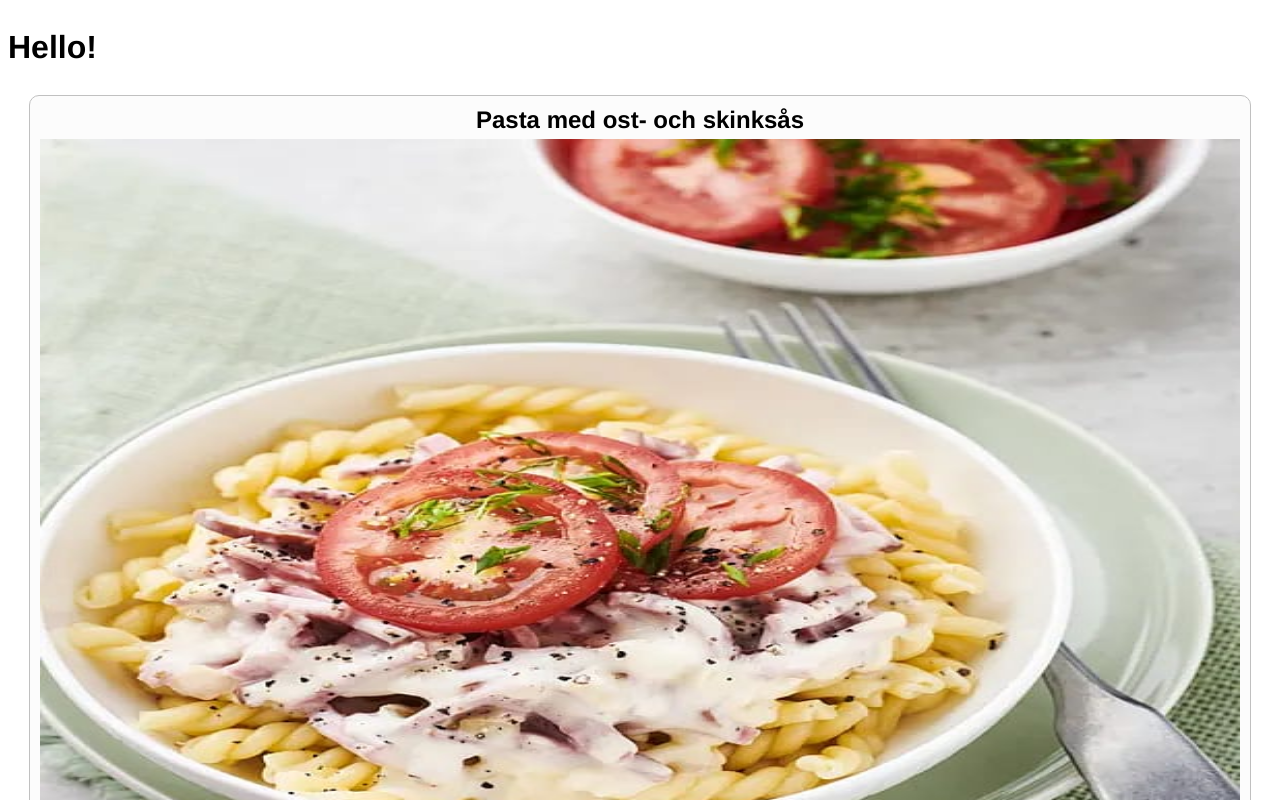
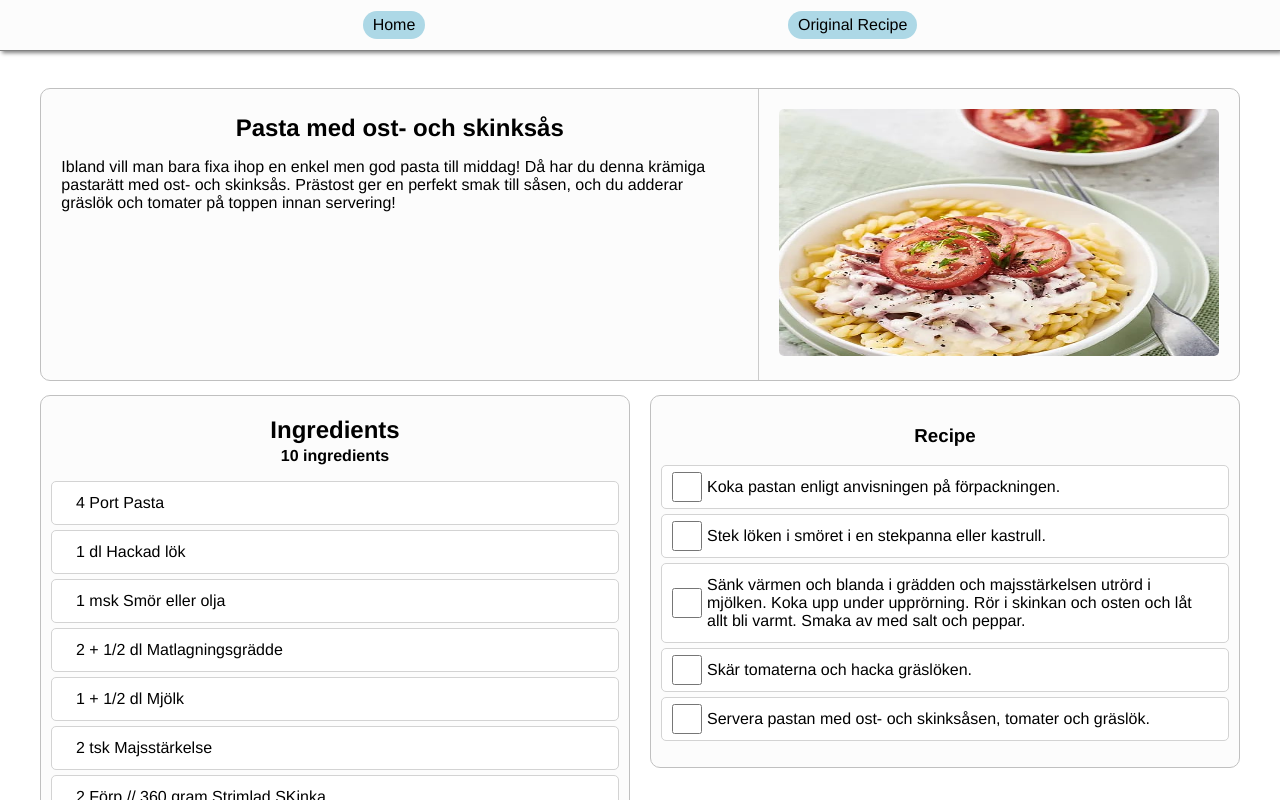
Before and after one commit to Kybbe/foodlist, a Vue app: page / in a window 1280 px wide. Shown: the top 800 px of the page. Built offline with nearby package versions, Linux system fonts and the light colour scheme.

Commit message:
MVP for a signle todo

```diff
--- a/src/App.vue
+++ b/src/App.vue
@@ -1,8 +1,15 @@
 <template>
+  <navbar />
   <div id="content">
-    <HelloWorld />
-
-    <div class="bigCard card">
+    <div
+      class="bigCard card"
+      style="
+        display: flex;
+        flex-wrap: wrap;
+        justify-content: space-evenly;
+        padding: 0px;
+      "
+    >
       <mainArea />
     </div>
 
@@ -17,18 +24,18 @@
 </template>
 
 <script>
-import HelloWorld from "./components/HelloWorld.vue";
 import mainArea from "./components/mainArea.vue";
 import recipe from "./components/recipe.vue";
 import ingredients from "./components/ingredients.vue";
+import Navbar from "./components/navbar.vue";
 
 export default {
   name: "App",
   components: {
-    HelloWorld,
     mainArea,
     recipe,
     ingredients,
+    Navbar,
   },
 };
 </script>
@@ -38,6 +45,10 @@ export default {
   --background-color: white;
   --card-color: rgba(0, 0, 0, 0.01);
   --text-color: black;
+}
+
+body {
+  margin: 0;
 }
 
 #app {
@@ -51,10 +62,10 @@ export default {
 #content {
   display: flex;
   flex-wrap: wrap;
-}
 
-.header {
-  width: 100%;
+  max-width: 75em;
+  margin: 0 auto;
+  padding: 10px;
 }
 
 .card {
@@ -81,11 +92,16 @@ export default {
   }
 
   .bigCard {
-    width: 95%
+    width: 100%;
   }
 
   .mediumCard {
-    width: 45%;
+    width: calc(50% - 32px);
+    margin: 7px 0px;
+  }
+
+  .mediumCard:nth-child(2n) {
+    margin-right: 20px;
   }
 
   .smallCard {
--- a/src/components/HelloWorld.vue
+++ /dev/null
@@ -1,19 +0,0 @@
-<template>
-  <div class="header">
-    <h1>{{ msg }}</h1>
-  </div>
-</template>
-
-<script>
-export default {
-  name: "HelloWorld",
-  data() {
-    return {
-      msg: "Hello!",
-    };
-  },
-};
-</script>
-
-<!-- Add "scoped" attribute to limit CSS to this component only -->
-<style lang="scss"></style>
--- a/src/components/mainArea.vue
+++ b/src/components/mainArea.vue
@@ -1,7 +1,14 @@
 <template>
-  <h2>{{ title }}</h2>
-  <img src="../assets/pasta_med_kramig_ost-_och_skinksas.jpg" alt="image of the dish" />
-  <p class="description"> {{ description }} </p>
+  <div id="descriptionContainer">
+    <h2>{{ title }}</h2>
+    <p class="description">{{ description }}</p>
+  </div>
+  <div id="imgContainer">
+    <img
+      src="../assets/pasta_med_kramig_ost-_och_skinksas.jpg"
+      alt="image of the dish"
+    />
+  </div>
 </template>
 
 <script>
@@ -10,15 +17,49 @@ export default {
   data() {
     return {
       title: "Pasta med ost- och skinksås",
-      description: "Ibland vill man bara fixa ihop en enkel men god pasta till middag! Då har du denna krämiga pastarätt med ost- och skinksås. Prästost ger en perfekt smak till såsen, och du adderar gräslök och tomater på toppen innan servering!",
+      description:
+        "Ibland vill man bara fixa ihop en enkel men god pasta till middag! Då har du denna krämiga pastarätt med ost- och skinksås. Prästost ger en perfekt smak till såsen, och du adderar gräslök och tomater på toppen innan servering!",
     };
   },
 };
 </script>
 
 <style lang="scss" scoped>
-  h2 {
-    text-align: center;
-    margin: 0px 0px 5px 0px;
+h2 {
+  width: 100%;
+  text-align: center;
+  margin: 5px 0px 5px 0px;
+}
+
+#descriptionContainer {
+  width: 100%;
+
+  p {
+    height: 100%;
   }
+}
+
+#imgContainer {
+  width: 100%;
+
+  img {
+    width: 100%;
+    border-radius: 5px;
+  }
+}
+
+@media (min-width: 800px) {
+  #descriptionContainer, #imgContainer {
+    padding: 20px;
+  }
+
+  #descriptionContainer {
+    width: calc(60% - 42px);
+    border-right: 1px solid rgba(128, 128, 128, 0.4);
+  }
+
+  #imgContainer {
+    width: calc(40% - 40px);
+  }
+}
 </style>
--- /dev/null
+++ b/src/components/navbar.vue
@@ -0,0 +1,46 @@
+<template>
+  <div class="header">
+    <a href="app.vue">Home</a>
+    <a :href="link" target="_blank">Original Recipe</a>
+  </div>
+</template>
+
+<script>
+export default {
+  name: "Navbar",
+  data() {
+    return {
+      link: "https://www.ica.se/recept/pasta-med-kramig-ost-och-skinksas-725815/",
+    };
+  },
+};
+</script>
+
+<!-- Add "scoped" attribute to limit CSS to this component only -->
+<style scoped lang="scss">
+.header {
+  width: 100%;
+  height: 50px;
+  display: flex;
+  flex-wrap: wrap;
+  overflow: hidden;
+  justify-content: space-evenly;
+  border-bottom: 1px solid grey;
+  box-shadow: 2px 2px 4px grey;
+  background-color: var(--card-color);
+  align-items: center;
+  margin-bottom: 20px;
+}
+
+a {
+  padding: 5px 10px;
+  border-radius: 15px;
+  background-color: lightblue;
+  color: black;
+  text-decoration: none;
+}
+
+a:hover {
+  text-decoration: underline;
+}
+</style>
--- a/src/components/recipe.vue
+++ b/src/components/recipe.vue
@@ -1,16 +1,13 @@
 <template>
   <h3 style="text-align: center">Recipe</h3>
   <ol class="recipe">
-    <li
-      v-for="instruction in recipe"
-      :key="instruction.id"
-    >
+    <li v-for="instruction in recipe" :key="instruction.id">
       <input
         type="checkbox"
         :name="instruction.id"
         :id="instruction.id"
         v-model="instruction.checked"
-        v-on:click="yup(instruction)"
+        v-on:click="checkInstruction(instruction)"
       />
       <label :for="instruction.id"> {{ instruction.text }} </label>
     </li>
@@ -23,30 +20,43 @@ export default {
   data() {
     return {
       recipe: [
-        { id: 0, checked: false, text: "Koka pastan enligt anvisningen på förpackningen."},
-        { id: 1, checked: false, text: "Stek löken i smöret i en stekpanna eller kastrull."},
-        { id: 2, checked: false, text: "Sänk värmen och blanda i grädden och majsstärkelsen utrörd i mjölken. Koka upp under upprörning. Rör i skinkan och osten och låt allt bli varmt. Smaka av med salt och peppar."},
-        { id: 3, checked: false, text: "Skär tomaterna och hacka gräslöken."},
-        { id: 4, checked: false, text: "Servera pastan med ost- och skinksåsen, tomater och gräslök."},
+        {
+          id: 0,
+          checked: false,
+          text: "Koka pastan enligt anvisningen på förpackningen.",
+        },
+        {
+          id: 1,
+          checked: false,
+          text: "Stek löken i smöret i en stekpanna eller kastrull.",
+        },
+        {
+          id: 2,
+          checked: false,
+          text: "Sänk värmen och blanda i grädden och majsstärkelsen utrörd i mjölken. Koka upp under upprörning. Rör i skinkan och osten och låt allt bli varmt. Smaka av med salt och peppar.",
+        },
+        { id: 3, checked: false, text: "Skär tomaterna och hacka gräslöken." },
+        {
+          id: 4,
+          checked: false,
+          text: "Servera pastan med ost- och skinksåsen, tomater och gräslök.",
+        },
       ],
     };
   },
   methods: {
-      yup: function(instruction) {
-        var elementinQuestion = document.getElementById(instruction.id).parentElement;
-        if(instruction.checked) {
-          var checkedInverted = false;
-          elementinQuestion.style.opacity = "";
-          elementinQuestion.style.textDecoration = ""
-        } else {
-          checkedInverted = true;
-          elementinQuestion.style.opacity = "0.7"
-          elementinQuestion.style.textDecoration = "line-through"
-        }
-        console.log(checkedInverted)
-
-
+    checkInstruction: function (instruction) {
+      var elementinQuestion = document.getElementById(
+        instruction.id
+      ).parentElement;
+      if (instruction.checked) {
+        elementinQuestion.style.opacity = "";
+        elementinQuestion.style.textDecoration = "";
+      } else {
+        elementinQuestion.style.opacity = "0.7";
+        elementinQuestion.style.textDecoration = "line-through";
       }
+    },
   },
 };
 </script>
@@ -63,17 +73,20 @@ li {
   margin-bottom: 5px;
   background-color: white;
   display: flex;
+  cursor: pointer;
 
   label {
     padding: 12px 24px 12px 5px;
     width: 100%;
+    cursor: pointer;
   }
 
-  input[type='checkbox'] {
+  input[type="checkbox"] {
     width: 30px;
     height: 30px;
     flex-shrink: 0;
     margin: auto 0px auto 10px;
+    cursor: pointer;
   }
 }
 </style>
```
Also changed, not shown: src/components/ingredients.vue (+6 -3 lines).
